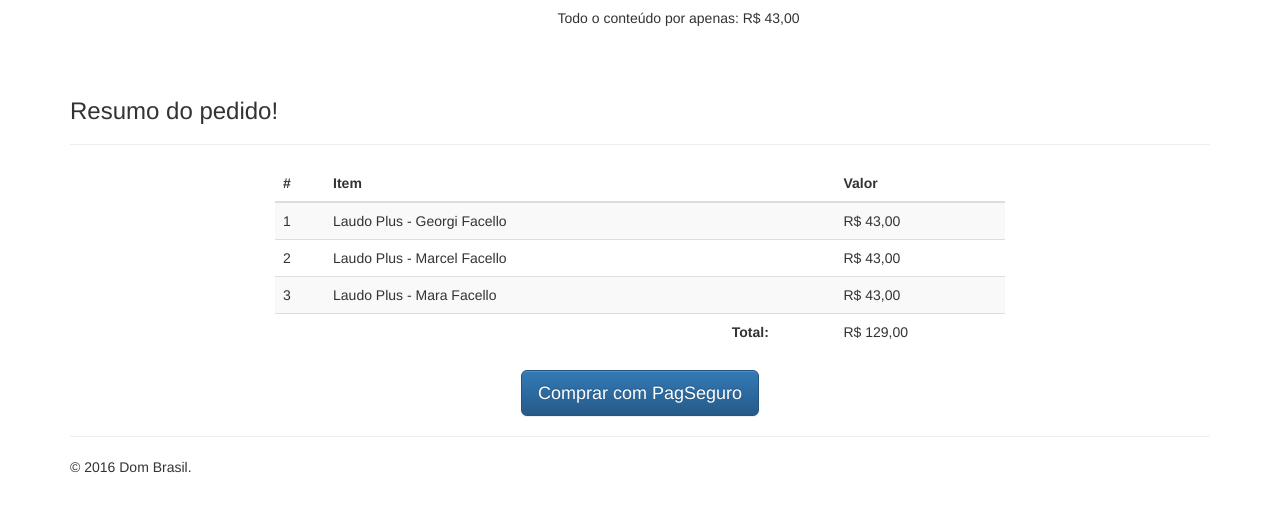
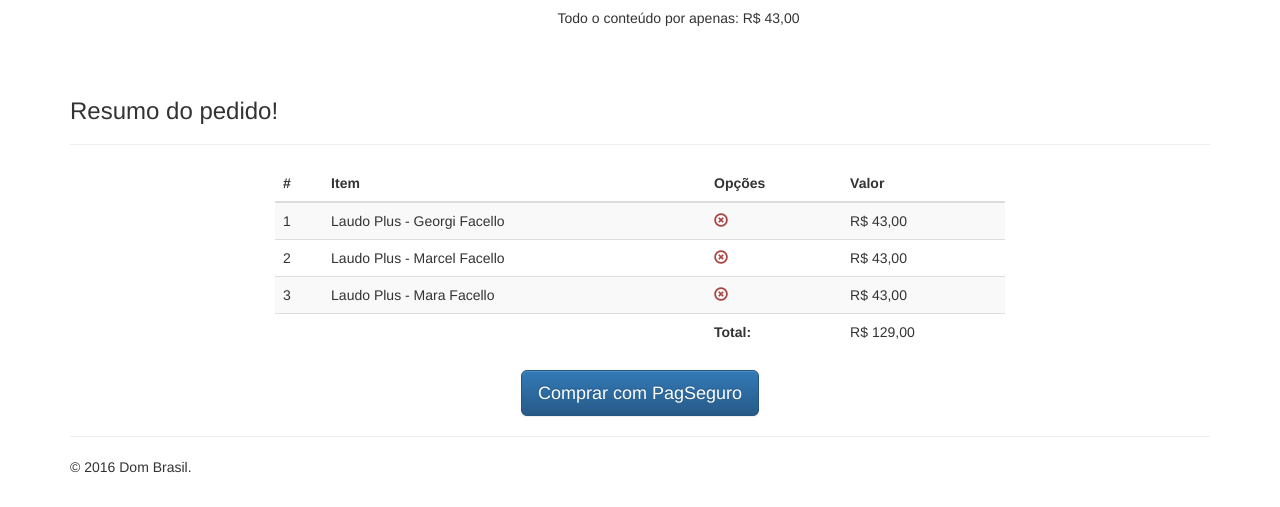
Before and after one commit to kenji-tabata/PagSeguro, a PHP site: page / in a window 1280 px wide. Shown: the part 478-985 px from the top of the page. Run offline with PHP 8.4, Linux system fonts and the light colour scheme; some libraries are stand-ins or nearby versions.

Commit message:
integracao/views/index.php

```diff
--- a/integracao/views/index.php
+++ b/integracao/views/index.php
@@ -83,7 +83,7 @@
                                     <tr>
                                         <th>#</th>
                                         <th>Item</th>
-                                        <th></th>
+                                        <th>Opções</th>
                                         <th>Valor</th>
                                     </tr>
                                 </thead>
@@ -91,19 +91,31 @@
                                     <tr>
                                         <td>1</td>
                                         <td>Laudo Plus - Georgi Facello</td>
-                                        <td></td>
+                                        <td>
+                                            <a href="#" title="Remover" class="text-danger">
+                                                <span class="glyphicon glyphicon-remove-circle" aria-hidden="true"></span>
+                                            </a>
+                                        </td>
                                         <td>R$ 43,00</td>
                                     </tr>
                                     <tr>
                                         <td>2</td>
                                         <td>Laudo Plus - Marcel Facello</td>
-                                        <td></td>
+                                        <td>
+                                            <a href="#" title="Remover" class="text-danger">
+                                                <span class="glyphicon glyphicon-remove-circle" aria-hidden="true"></span>
+                                            </a>
+                                        </td>
                                         <td>R$ 43,00</td>
                                     </tr>
                                     <tr>
                                         <td>3</td>
                                         <td>Laudo Plus - Mara Facello</td>
-                                        <td></td>
+                                        <td>
+                                            <a href="#" title="Remover" class="text-danger">
+                                                <span class="glyphicon glyphicon-remove-circle" aria-hidden="true"></span>
+                                            </a>
+                                        </td>
                                         <td>R$ 43,00</td>
                                     </tr>
                                 </tbody>
```
